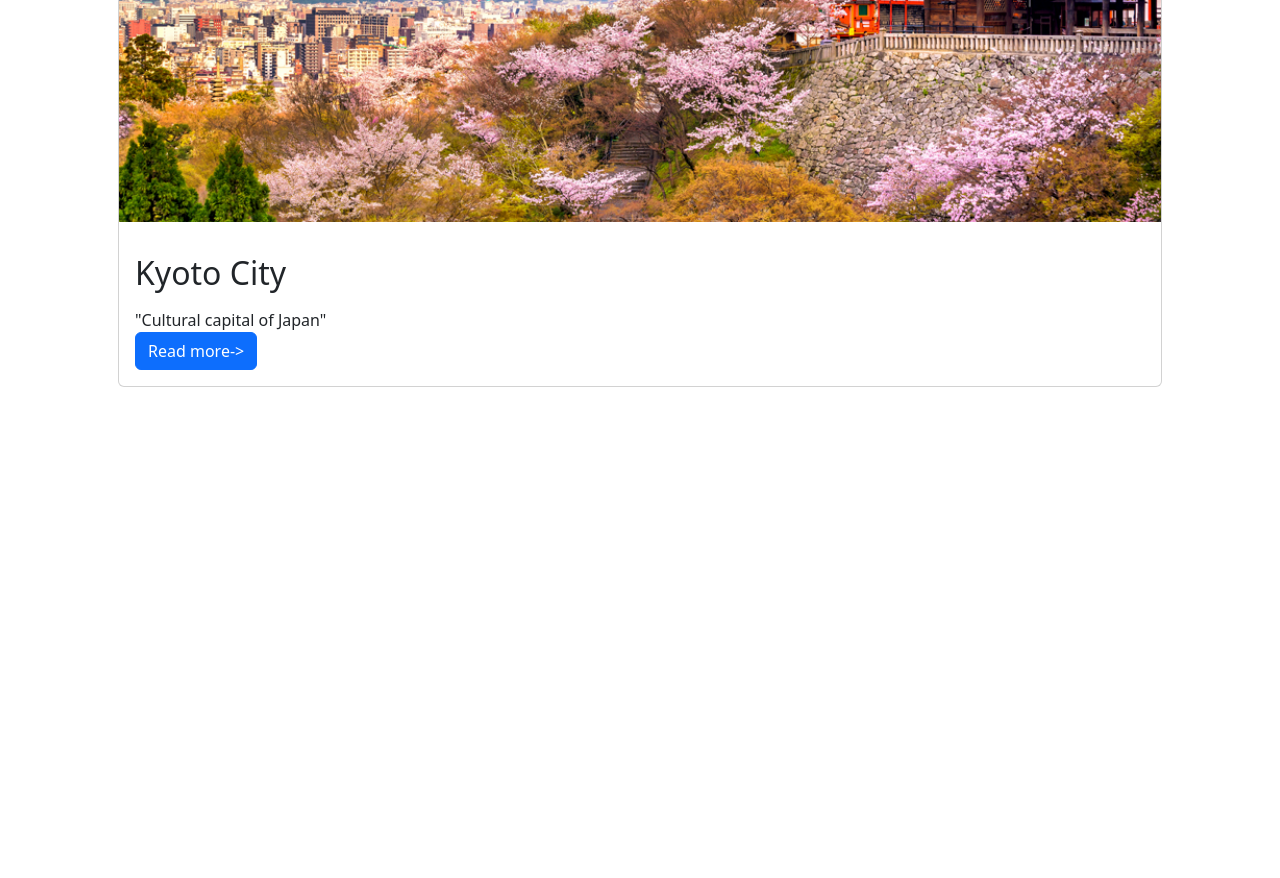
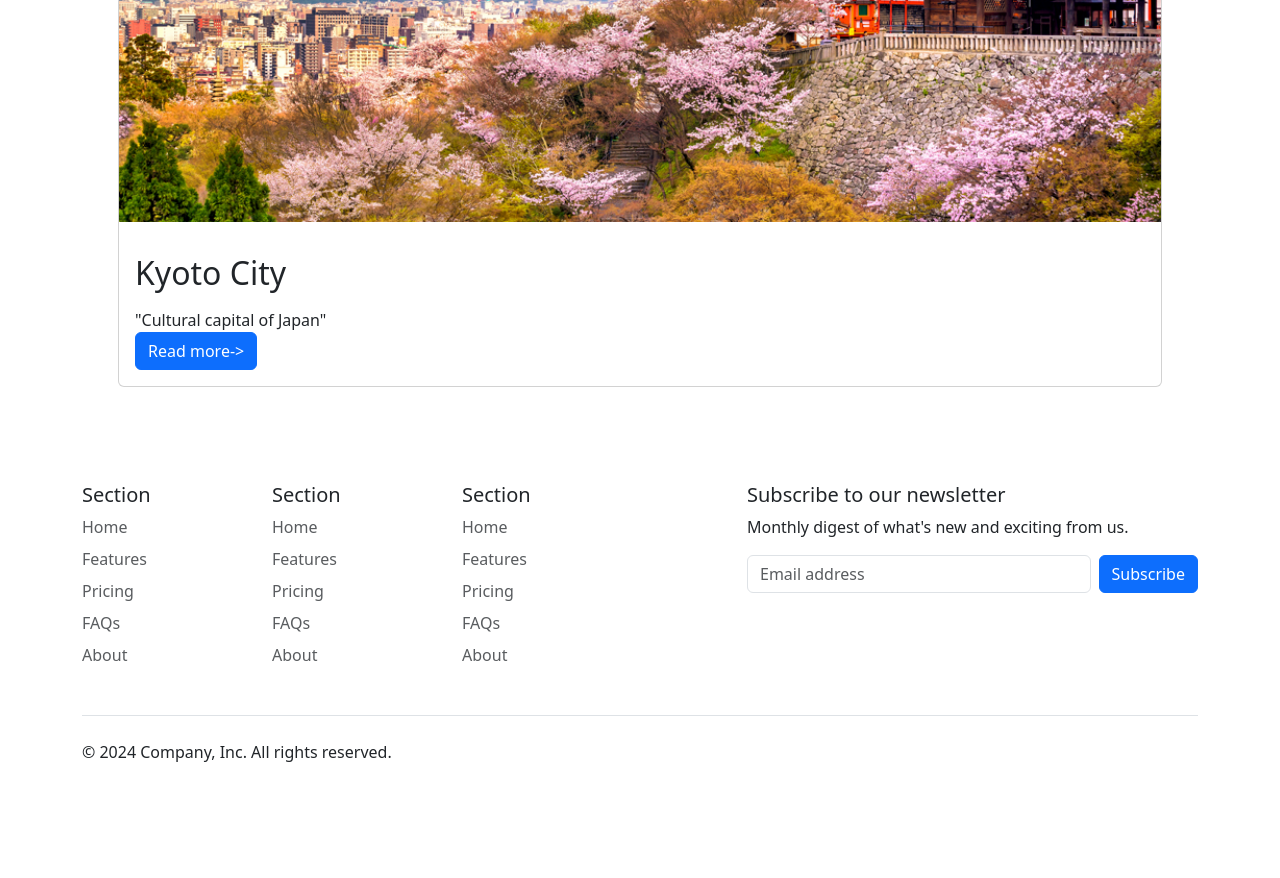
Before and after one commit to kevin-peiris/html-day-5, a plain HTML site: page index.html in a window 1280 px wide. Shown: the part 1479-2357 px from the top of the page. Before the commit the page ends 1914 px from the top, so only its background shows below. Drawn offline with nearby package versions, Linux system fonts and the light colour scheme.

Commit message:
added footer

```diff
--- a/index.html
+++ b/index.html
@@ -20,7 +20,7 @@
         </ul>
       </nav>
 
-      <div id="carouselExampleAutoplaying" class="carousel slide" data-bs-ride="carousel">
+      <div id="carouselExampleAutoplaying" class="carousel slide" data-bs-ride="carousel" id="scrollspyHeading2">
 
         <div class="carousel-inner">
           <div class="carousel-item active">
@@ -43,7 +43,7 @@
         </button>
       </div>
 
-      <div class="container">
+      <div class="container" id="scrollspyHeading2">
 
         <div class="row">
             <div class="col p-lg-5">
@@ -84,6 +84,65 @@
       </div>
 
    <script src="https://cdn.jsdelivr.net/npm/bootstrap@5.3.3/dist/js/bootstrap.bundle.min.js" integrity="sha384-YvpcrYf0tY3lHB60NNkmXc5s9fDVZLESaAA55NDzOxhy9GkcIdslK1eN7N6jIeHz" crossorigin="anonymous"></script>
+   <div class="container">
+    <footer class="py-5">
+      <div class="row">
+        <div class="col-6 col-md-2 mb-3">
+          <h5>Section</h5>
+          <ul class="nav flex-column">
+            <li class="nav-item mb-2"><a href="#" class="nav-link p-0 text-body-secondary">Home</a></li>
+            <li class="nav-item mb-2"><a href="#" class="nav-link p-0 text-body-secondary">Features</a></li>
+            <li class="nav-item mb-2"><a href="#" class="nav-link p-0 text-body-secondary">Pricing</a></li>
+            <li class="nav-item mb-2"><a href="#" class="nav-link p-0 text-body-secondary">FAQs</a></li>
+            <li class="nav-item mb-2"><a href="#" class="nav-link p-0 text-body-secondary">About</a></li>
+          </ul>
+        </div>
+
+        <div class="col-6 col-md-2 mb-3">
+          <h5>Section</h5>
+          <ul class="nav flex-column">
+            <li class="nav-item mb-2"><a href="#" class="nav-link p-0 text-body-secondary">Home</a></li>
+            <li class="nav-item mb-2"><a href="#" class="nav-link p-0 text-body-secondary">Features</a></li>
+            <li class="nav-item mb-2"><a href="#" class="nav-link p-0 text-body-secondary">Pricing</a></li>
+            <li class="nav-item mb-2"><a href="#" class="nav-link p-0 text-body-secondary">FAQs</a></li>
+            <li class="nav-item mb-2"><a href="#" class="nav-link p-0 text-body-secondary">About</a></li>
+          </ul>
+        </div>
+
+        <div class="col-6 col-md-2 mb-3">
+          <h5>Section</h5>
+          <ul class="nav flex-column">
+            <li class="nav-item mb-2"><a href="#" class="nav-link p-0 text-body-secondary">Home</a></li>
+            <li class="nav-item mb-2"><a href="#" class="nav-link p-0 text-body-secondary">Features</a></li>
+            <li class="nav-item mb-2"><a href="#" class="nav-link p-0 text-body-secondary">Pricing</a></li>
+            <li class="nav-item mb-2"><a href="#" class="nav-link p-0 text-body-secondary">FAQs</a></li>
+            <li class="nav-item mb-2"><a href="#" class="nav-link p-0 text-body-secondary">About</a></li>
+          </ul>
+        </div>
+
+        <div class="col-md-5 offset-md-1 mb-3">
+          <form>
+            <h5>Subscribe to our newsletter</h5>
+            <p>Monthly digest of what's new and exciting from us.</p>
+            <div class="d-flex flex-column flex-sm-row w-100 gap-2">
+              <label for="newsletter1" class="visually-hidden">Email address</label>
+              <input id="newsletter1" type="text" class="form-control" placeholder="Email address">
+              <button class="btn btn-primary" type="button">Subscribe</button>
+            </div>
+          </form>
+        </div>
+      </div>
+
+      <div class="d-flex flex-column flex-sm-row justify-content-between py-4 my-4 border-top">
+        <p>&copy; 2024 Company, Inc. All rights reserved.</p>
+        <ul class="list-unstyled d-flex">
+          <li class="ms-3"><a class="link-body-emphasis" href="#"><svg class="bi" width="24" height="24"><use xlink:href="#twitter"/></svg></a></li>
+          <li class="ms-3"><a class="link-body-emphasis" href="#"><svg class="bi" width="24" height="24"><use xlink:href="#instagram"/></svg></a></li>
+          <li class="ms-3"><a class="link-body-emphasis" href="#"><svg class="bi" width="24" height="24"><use xlink:href="#facebook"/></svg></a></li>
+        </ul>
+      </div>
+    </footer>
+  </div>
 </body>
 <style>
     .Heading{
```
